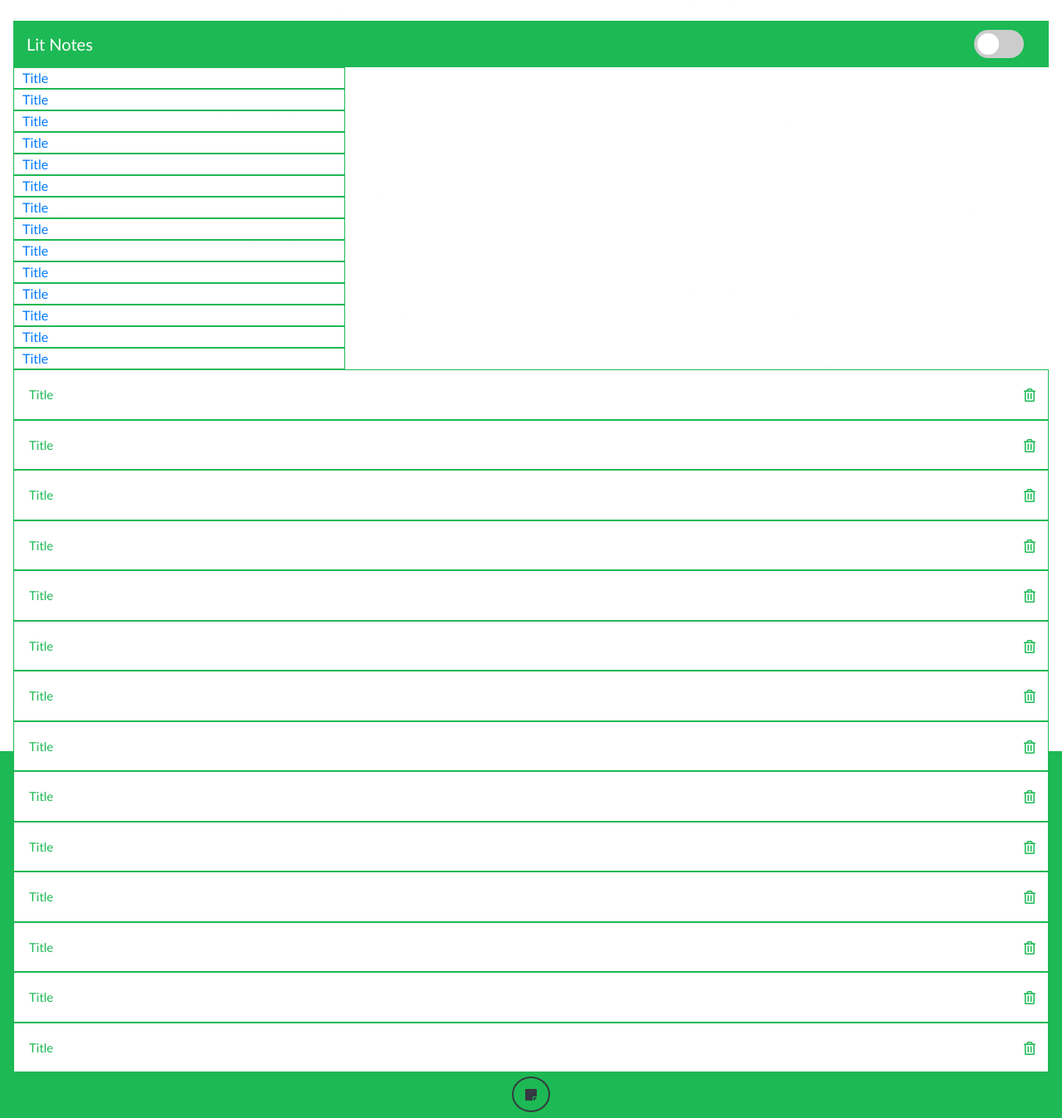
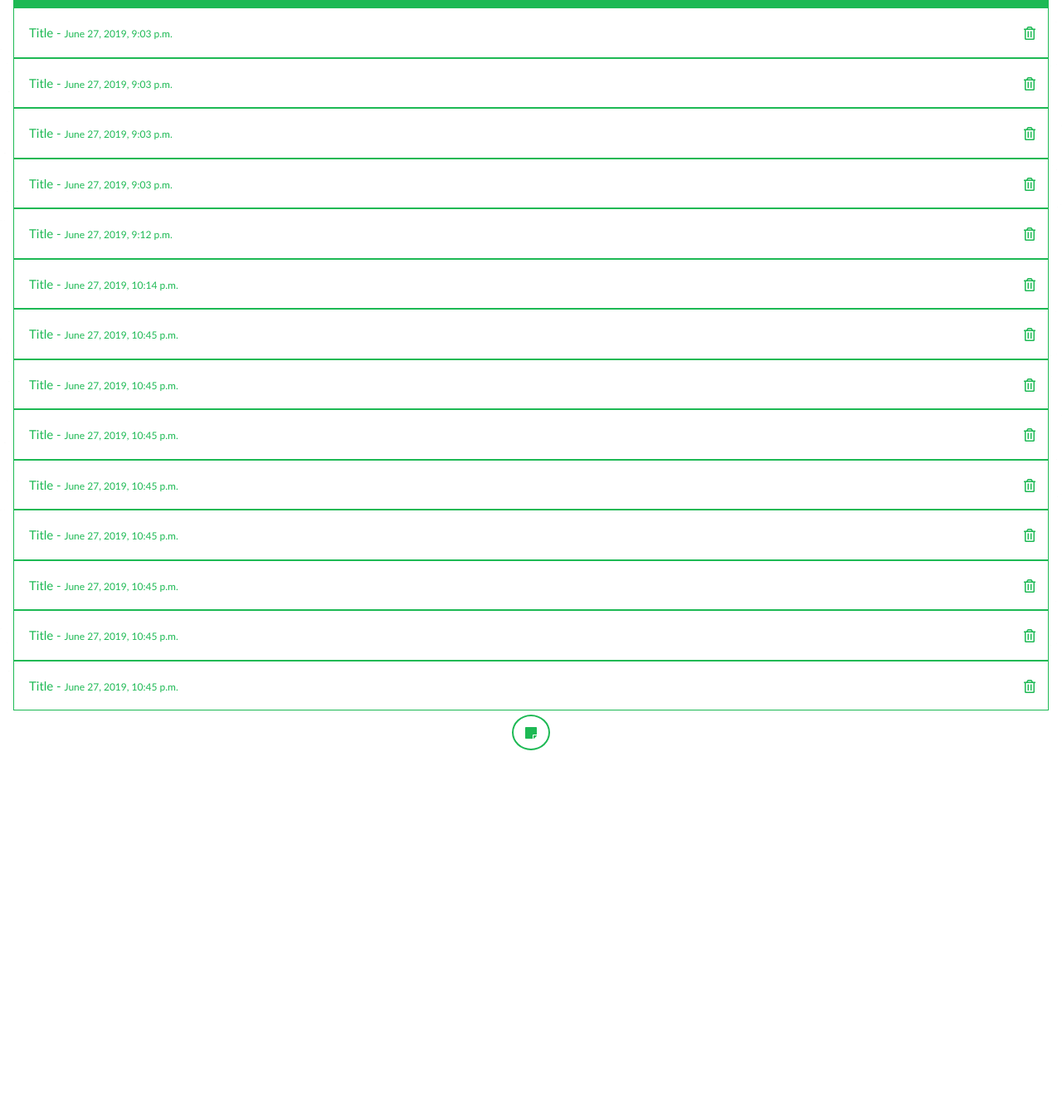
Before and after one commit to alexege/LitNotes, a Django app: template apps/notes_app/templates/notes_app/dashboard.html in a window 1280 px wide. Shown: the part 167-1514 px from the top of the page at 83% size. After the commit the page ends 1071 px from the top, so only its background shows below. Run offline with Django 3.2, Linux system fonts and the light colour scheme; the template is opened without the code that fills it: values that come from a table or form of the project are taken from there, others are empty; data comes from the database, SQL or seed files in the repository; both versions use the stored data as it was after the commit; parts of the project's set-up code (start-up, migrations or seed data) failed here and were passed over; some libraries are stand-ins or nearby versions.

Commit message:
CSS Updated

```diff
--- a/apps/notes_app/models.py
+++ b/apps/notes_app/models.py
@@ -19,7 +19,12 @@ class Category(models.Model):
 
 class Subcategory(models.Model):
     name = models.CharField(max_length=255)
-    # parent = models.CharField(max_length=255)
     parent = models.ForeignKey(Category, related_name="subcategories")
     created_at = models.DateTimeField(auto_now_add=True)
     updated_at = models.DateTimeField(auto_now=True)
+
+class Subcontent(models.Model):
+    content = models.TextField()
+    parent = models.ForeignKey(Note, related_name="subcontents")
+    created_at = models.DateTimeField(auto_now_add=True)
+    updated_at = models.DateTimeField(auto_now=True)
--- a/apps/notes_app/static/notes_app/css/style.css
+++ b/apps/notes_app/static/notes_app/css/style.css
@@ -5,15 +5,15 @@
 }
 
 html {
-  background-color: #1DB954;
+  background-color: var(--bg-color);
 }
 
 /* Light Mode */
 :root {
-  --primary-color: rgb(29,185,84,0.5);
+  --primary-color: rgb(29,185,84,0.6);
   --secondary-color: red;
   --font-color: #424242;
-  --bg-color: #fff;
+  --bg-color: white;
   --heading-color: #1DB954;
   --hover-color: white;
   --subcategory-color: orange;
@@ -46,6 +46,7 @@ body {
   /* background: url('https://picsum.photos/1920/1080/?blur'); */
   height: 1000px;
 }
+
 
 
 /* Custom NavBar */
@@ -108,7 +109,8 @@ body {
 
 .toggle_a_tag {
     text-decoration: none;
-    color: #1DB954;
+    /* color: #1DB954; */
+    color: var(--heading-color);
 }
 
 .new_note {
@@ -119,8 +121,30 @@ body {
   background-color: var(--primary-color);
 }
 
+.submit_button {
+  background-color: var(--heading-color);
+  border-radius: 5px;
+  border: 1px solid var(--heading-color);
+  /* color: var(--font-color); */
+  padding: 5px;
+  margin: 5px;
+}
+
+.submit_button:hover {
+  background-color: var(--bg-color);
+  border-radius: 5px;
+  border: 1px solid var(--bg-color);
+  /* color: var(--bg-color); */
+  padding: 5px;
+  margin: 5px;
+}
+
 .category_td select {
   margin: 0 auto;
+}
+
+.add_cat_button {
+  border: 1px solid var(--heading-color);
 }
 
 .selection {
@@ -153,21 +177,23 @@ body {
 
 .add_note a {
     padding: 10px 14px 10px 14px;
-    border: 2px solid #343a40;
-    background-color: var(--heading-color);
-    border-radius: 50%;
-    color: #343a40;
-}
-
-.add_note a:hover {
-    padding: 10px 14px 10px 14px;
     border: 2px solid var(--heading-color);
     background-color: var(--bg-color);
     border-radius: 50%;
     color: var(--heading-color);
 }
 
+.add_note a:hover {
+    padding: 10px 14px 10px 14px;
+    border: 2px solid var(--bg-color);
+    background-color: var(--primary-color);
+    border-radius: 50%;
+    color: var(--bg-color);
+}
 
+.text_area {
+  margin-top: 15px;
+}
 
 /* Accordian  */
 .accordion {
@@ -194,7 +220,7 @@ body {
 }
 
 .panel-default {
-  padding: 0 18px;
+  padding: 0 56px;
   display: none;
   /* background-color: black; */
   /* background: rgb(66, 135, 245, 0.5); */
@@ -326,7 +352,7 @@ body {
 
 .categories-title{
   text-align: center;
-  color: #1DB954;
+  color: var(--heading-color);
 }
 
 .sidenav a {
@@ -404,7 +430,7 @@ position: relative;
 }
 
 input[type="text"], textarea {
-  border: 1px solid var(--bg-color);
+  border: 1px solid var(--heading-color);
   background-color: var(--bg-color);
   color: white;
 }
@@ -461,7 +487,7 @@ input[type="text"], textarea {
 }
 
 .slider:before {
-  background-color: #fff;
+  background-color: white;
   bottom: 4px;
   content: "";
   height: 26px;
@@ -472,7 +498,8 @@ input[type="text"], textarea {
 }
 
 input:checked + .slider {
-  background-color: #66bb6a;
+  /* background-color: #abafab; */
+  background-color: black;
 }
 
 input:checked + .slider:before {
@@ -580,6 +607,34 @@ html { -ms-overflow-style: none; }
 
 .notes_ul {
   margin-left: 40px;
+  font-size: 18px;
+}
+
+.notes_li {
+  margin-top: 10px;
+}
+
+.updated_at {
+  font-size: 12px;
+}
+
+ul li::before {
+  content: "\2022";
+  color: var(--font-color);
+  font-weight: bold;
+  display: inline-block;
+  width: 1em;
+  margin-left: -1em;
+}
+
+.notes_trashcan {
+  color: var(--font-color);
+  font-size: 10px;
+}
+
+.notes_trashcan:hover {
+  color: var(--hover-color);
+  font-size: 10px;
 }
 
 .note_button {
--- a/apps/notes_app/templates/notes_app/dashboard.html
+++ b/apps/notes_app/templates/notes_app/dashboard.html
@@ -17,13 +17,8 @@
     <title>Successful Login</title>
 </head>
 <body>
+  <div class="wrapper">
 
-{{list_of_all_notes}}
-{{list_of_all_notes.id}}
-{{list_of_all_notes.content}}
-{{list_of_all_notes.category}}
-
-<div class="wrapper">
 <div class="master-container">
 <!-- Playing with random color generator -->
 <!-- <div id="colorpad" style="width: 200px; height: 200px; background-color: #000;"></div>
@@ -79,7 +74,7 @@
                     <div class="input-group">
                       <input type="text" class="form-control form-control-sm" placeholder="add subcategory" name="subcategory-name">
                       <div class="input-group-btn">
-                        <button type="submit" class="btn btn-sm add_button"><i class="fas fa-plus-circle"></i></button>
+                        <button type="submit" class="btn btn-sm add_cat_button"><i class="fas fa-plus-circle"></i></button>
                       </div>
                     </div>
                   </div>
@@ -117,7 +112,7 @@
         <div class="input-group">
           <input type="text" class="form-control form-control-sm" placeholder="add subcategory" name="category-name">
           <div class="input-group-btn">
-            <button class="btn btn-sm" style="border: 1px solid red;" type="submit">
+            <button class="btn btn-sm add_cat_button" type="submit">
                 <i class="fas fa-plus-circle add_button"></i>
             </button>
           </div>
@@ -158,29 +153,31 @@
         </div>
       </nav>
 
-    <!-- Compact Notes -->
-    {% for note in list_of_all_notes %}
-    <a href="#" class="note_button" style="display: block;" data-toggle="collapse" data-target="#demo{{note.id}}">{{note.title}}</a>
-    <div id="demo{{note.id}}" class="collapse">
-      <ul class="notes_ul">
-        <li>{{note.content}}</li>
-        <form action="append_note/{{note.id}}" method="POST">
-          {% csrf_token %}
-          <textarea name="new_subnote_text" style="border: 1px solid black; color: black;"></textarea>
-          <button>+</button>
-        </form>
-      </ul>
-    </div>
-    {% endfor %}
-
     <!-- Hamburger Notes -->
     {% for note in list_of_all_notes %}
     <a href="delete_note/{{note.id}}" class="right"><i class="far fa-trash-alt inline trashcan-note"></i></a>
-    <div class="accordion">{{note.title}}
+    <div class="accordion">
+      <div>{{note.title}} - <span class="updated_at">{{note.updated_at}}</span></div>
     </div>
       <div class="panel-default">
         <div class="panel-content relative-container">
-          <p class="inline">{{note.content}}</p>
+          <!-- start -->
+          <ul class="notes_ul">
+              {% for category in subcontents %}
+                {% if category.parent.id == note.id %}
+                <li class="notes_li">
+                  {{category.content}}
+                  <a href="delete_subcontent/{{category.id}}"><i class="far fa-trash-alt notes_trashcan"></i></a>
+                </li>
+                {% endif %}
+              {% endfor %}
+              <form action="append_note/{{note.id}}" method="POST">
+                {% csrf_token %}
+                <textarea class="form-control text_area" rows="5" name="new_subnote_text"></textarea>
+                <button class="submit_button">Add Note</button>
+              </form>
+            </ul>
+          <!-- end -->
         </div>
       </div>
     {% endfor %}
@@ -229,7 +226,7 @@
             <!-- End -->
 
           <!-- </div> -->
-        <!-- </div>      -->
+        <!-- </div> -->
       <!-- </div> -->
 
       <!-- Add a note category button-->
--- a/apps/notes_app/urls.py
+++ b/apps/notes_app/urls.py
@@ -8,6 +8,7 @@ urlpatterns = [
     url(r'^add_category$', views.add_category),
     url(r'^delete_category/(?P<id>\d+)$', views.delete_category),
     url(r'^delete_sub_category/(?P<id>\d+)$', views.delete_sub_category),
+    url(r'^delete_subcontent/(?P<id>\d+)$', views.delete_subcontent),
     url(r'^delete_note/(?P<id>\d+)$', views.delete_note),
     url(r'^create_sub_category/(?P<id>\d+)$', views.create_sub_category),
     url(r'^view/(?P<category>[\w\s]+)/(?P<subcategory>[\w\s]+)$', views.view_sub_category),
```
Also changed, not shown: apps/notes_app/views.py (+37 -3 lines), apps/notes_app/migrations/0001_initial.py, db.sqlite3. Lines whose indentation alone changed are shown as unchanged.
